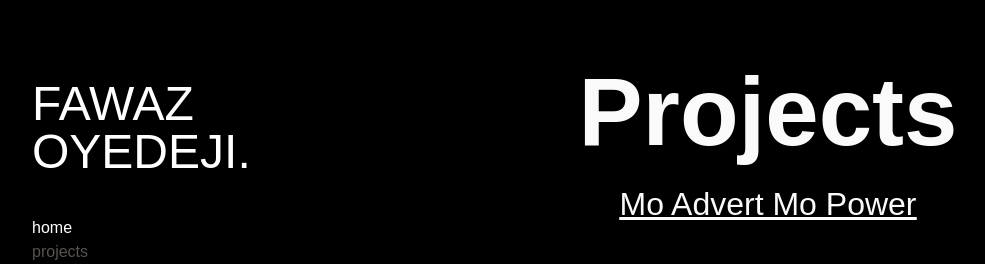
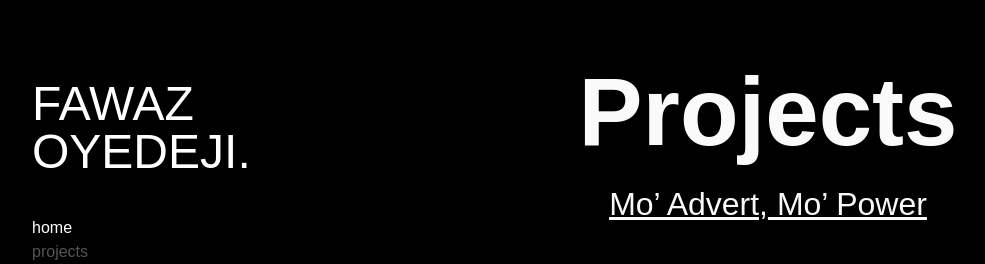
Before and after one commit to zainaboyedeji/fawaz-oyedeji-portfolio-v2, a React (Create React App) app: page /projects in a window 1280 px wide. Shown: the top 264 px of the page, without its empty margins (0-985 px from the left). Built offline with nearby package versions, Linux system fonts and the light colour scheme; a web font is replaced by a local one.

Commit message:
new changes

```diff
--- a/src/App.tsx
+++ b/src/App.tsx
@@ -280,7 +280,7 @@ class="ml-2 galleryLink"
                   <AnimatePresence mode="wait">
                     <Gallery
                       photos={mampPhotosMetadata}
-                      title="Mo Advert Mo Power"
+                      title="Mo’ Advert, Mo’ Power"
                       essay={`<p>Every four years, when elections are approaching, thousands and thousands of party-political posters start to invade our cityscape. This has become almost a campaign weapon for parties' rivalries over urban space and for politicians to demonstrate their power and demarcate their territories. It is a visual performance of power.</p>
                         <p>This work looks at the role of election posters as one of the most crucial forms of political communication in Nigeria, especially during electoral campaigns.</p>
                         <p> The Nigerian printing industry, valued at approximately $3 billion annually as of 2021, is expanding and playing an increasingly vital role in the political culture. Yet, a significant portion of the sector still depends on traditional and semi-traditional methods. Posters, banners, and billboards are never quite big enough for politicians eager to imprint their electoral ambitions onto the public. With every campaign, the posters grow—twice as large, twice as tall, and always more imposing than before.</p>
@@ -288,7 +288,7 @@ class="ml-2 galleryLink"
                         `}
                       date='"2022 - 2023"'
                       category="mamp"
-                      alt="Mo Advert Mo Power"
+                      alt="Mo’ Advert, Mo’ Power"
                       backButton
                       arrow
                     />
--- a/src/pages/contact-me.tsx
+++ b/src/pages/contact-me.tsx
@@ -14,8 +14,7 @@ useEffect(() => {
     };
   }, []);
 
-
-  const handleSubmit = async (e:any) => {
+  const handleSubmit = async (e: any) => {
     e.preventDefault();
     const form = e.target;
     const formData = new FormData(form);
@@ -56,7 +55,7 @@ useEffect(() => {
               <strong>Location:</strong> Lagos, Nigeria.
             </p>
             <p>
-              <strong>Phone:</strong> +234-90-93173219.
+              <strong>Phone:</strong> +234-906-5286612.
             </p>
           </div>
 
@@ -102,9 +101,7 @@ useEffect(() => {
                 ></textarea>
               </div>
 
-              <button
-                className="flex justify-center lg:w-2/5 w-full px-4 py-2 bg-white text-black rounded-md hover:bg-white hover:text-black focus:outline-none"
-              >
+              <button className="flex justify-center lg:w-2/5 w-full px-4 py-2 bg-white text-black rounded-md hover:bg-white hover:text-black focus:outline-none">
                 Send Message
               </button>
             </form>
--- a/src/pages/projects.tsx
+++ b/src/pages/projects.tsx
@@ -169,7 +169,7 @@ function Commissions() {
         <ul className="projectUL mt-5">
           <li className="projectsLI">
             <NavLink to="/projects/mo-advert-mo-power">
-              Mo Advert Mo Power
+              Mo’ Advert, Mo’ Power
             </NavLink>
           </li>
           <li className="projectsLI">
```
Lines whose indentation alone changed are shown as unchanged.
